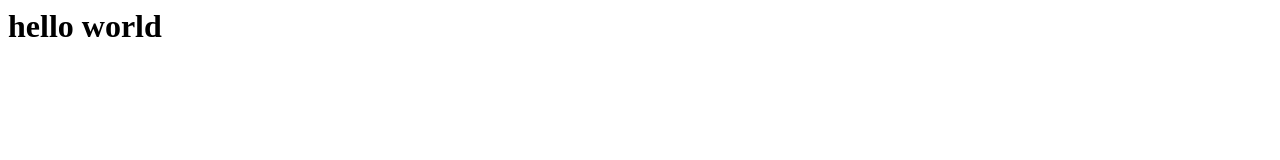
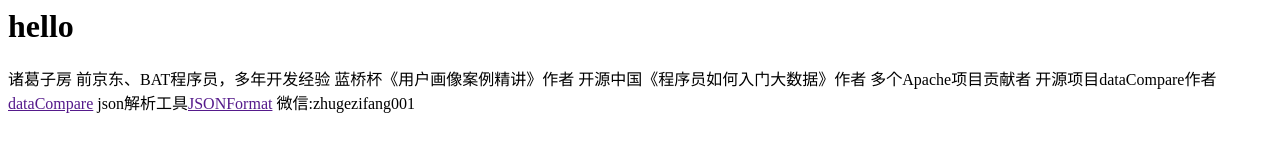
Before and after one commit to zhugezifang/zhugezifang.github.io, a plain HTML site: page index.html in a window 1280 px wide. Drawn offline with Linux system fonts and the light colour scheme.

Commit message:
Update index.html

```diff
--- a/index.html
+++ b/index.html
@@ -1 +1,10 @@
-<h1>hello world</h1>
+<h1>hello</h1>
+
+<p1>诸葛子房</p1>
+<p1>前京东、BAT程序员，多年开发经验</p1>
+<p1>蓝桥杯《用户画像案例精讲》作者</p1>
+<p1>开源中国《程序员如何入门大数据》作者</p1>
+<p1>多个Apache项目贡献者</p1>
+<p1>开源项目dataCompare作者<a href="" target="">dataCompare</a></p1>
+<p1>json解析工具<a href="" target="">JSONFormat</a></p1>
+<p1>微信:zhugezifang001</p1>
```
